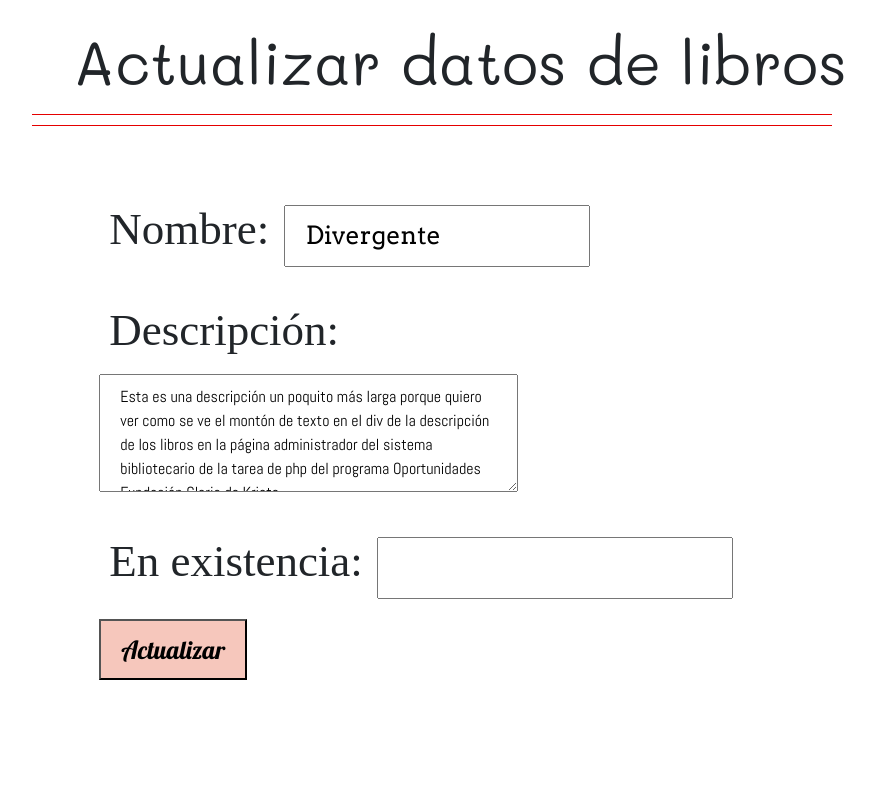
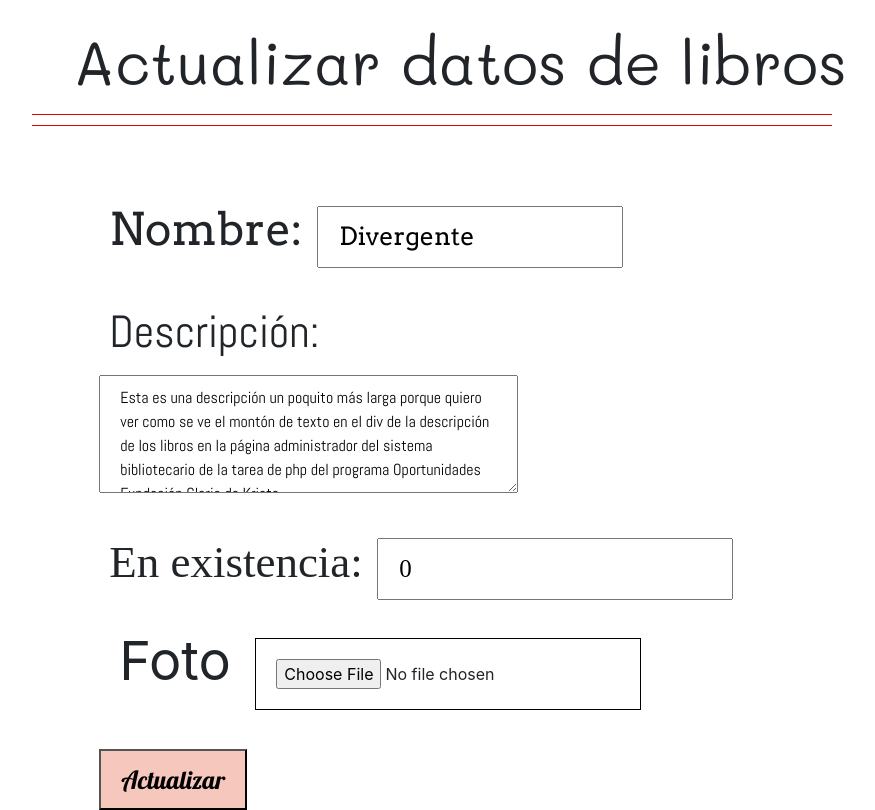
Before and after one commit to erichuang2015/Sistema-Bibliotecario, a PHP site: page /actualizar.php?id=1 in a window 1280 px wide. Shown: the part 57-867 px from the top of the page, without its empty margins (208-1083 px from the left). Before the commit the page ends 737 px from the top, so only its background shows below. Run offline with PHP 8.4, Linux system fonts and the light colour scheme; data comes from the database, SQL or seed files in the repository; some libraries are stand-ins or nearby versions; some web fonts are replaced.

Commit message:
Archivos varios
addController.php, Conexion.php, actualizarController.php, borrar.php, administrador.php, actualizar.php, cambio de nombre de Inicio1.php => index.php

```diff
--- a/controllers/addController.php
+++ b/controllers/addController.php
@@ -8,10 +8,12 @@
 	$autores = $_POST['autores'];
 	$categoria = $_POST['categoria'];
 
-	$valores = ["2",$nombre,$descripcion,$existencia,$autores,$categoria];
+	$valores = [$nombre,$descripcion,$existencia,$autores,$categoria];
 
-	$columnas = ["Id_Libro","Nombre","Descripcion","Existencia","Id_Autor","Id_Editorial"];
+	$columnas = ["Nombre","Descripcion","Existencia","Id_Autor","Id_Editorial"];
 
 	$conexion->InsertQuery("libros", $valores, $columnas, null);
 
+	header("Location:../views/administrador.php?ba");
+
  ?>
--- a/models/Conexion.php
+++ b/models/Conexion.php
@@ -31,12 +31,13 @@
 				} else {
 
 					//Convirtiendo los array a strings para que el query pueda ejecutarse
-					$keys_imploded = implode($columnas);
+					$keys_imploded = implode(",",$columnas);
 					$values_imploded = implode("','",$valores);
 
-					$query = "INSERT INTO $tabla($keys_imploded) VALUES('$values_imploded')";
+					$query = "INSERT INTO $tabla(Id_Libro,$keys_imploded) VALUES(null,'$values_imploded')";
 				}
 
+				echo $query;
 				$this->execQuery($query, $marcadores);
 			} catch (PDOException $e) {
 
@@ -143,7 +144,7 @@
 				$filasAfectadas = $cons_prep->rowCount();
 				if ($filasAfectadas == 0) {
 
-					return "No se ha afectado ninguna fila";
+					return array();
 				} else {
 
 					return $cons_prep->fetchAll();
--- a/views/actualizar.php
+++ b/views/actualizar.php
@@ -31,18 +31,21 @@
 		<h1 id="titulo">Actualizar datos de libros</h1>
 		<br><br>
 		<hr class="hr"><hr class="hr">
-		<form action="../controllers/actualizarController.php" method="post">
-			<label for="nombre" class="camposActualizar">Nombre: </label>
-			<input type="text" name="nombre" class="camposActualizar" id="nombre" value="<?php echo $datos[0]["Nombre"] ?>" placeholder="Nombre" autocomplete="off0".
+		<form action="../controllers/actualizarController.php" method="post" enctype="multipart/form-data">
+			<input type="hidden" name="id" value="<?php echo $_GET['id'] ?>">
+			<label for="nombre" class="camposActualizar" id="nombre">Nombre: </label>
+			<input type="text" name="nombre" class="camposActualizar" id="nombre" value="<?php echo $datos[0]["Nombre"] ?>" placeholder="Nombre" autocomplete="off".
 			>
-			<input type="hidden" name="nombreAnterior" id="nombreAnterior" value="<?php echo $datos[0]["Nombre"] ?>">
 			<br>
-			<label for="descripcion" class="camposActualizar">Descripción: </label>
+			<label for="descripcion" class="camposActualizar" id="descripcion">Descripción: </label>
 			<br>
 			<textarea name="descripcion" class="camposActualizar" id="descripcion" rows="4" cols="50"><?php echo $datos[0]["Descripcion"];?></textarea>
 			<br>
 			<label for="existencia" class="camposActualizar">En existencia: </label>
-			<input type="number" name="existencia" id="existencia" class="camposActualizar">
+			<input type="number" name="existencia" id="existencia" class="camposActualizar" value="<?php echo $datos[0]['Existencia'] ?>">
+			<br>
+			<label for="imagen" class="imagen">Foto</label>
+			<input type="file" name="imagen" class="imagen">
 			<br>
 			<input type="submit" class="camposActualizar" id="actualizarBtn" value="Actualizar">
 		</form>
--- a/views/administrador.php
+++ b/views/administrador.php
@@ -27,10 +27,13 @@
 		<a href="add.php"><button class="agregar">Agregar libro</button></a>
 		<?php include '../views/aside.php'; ?>
 		<div class="editarlibros">
+			<?php if (count($datos) == 0): ?>
+				<h2>No hay libros</h2>
+			<?php endif ?>
 			<?php foreach ($datos as $datoLibro): ?>
 			<div class="libro">
 				<div class="img">
-					<img src="imagenes/libro-default.jpg">
+					<img src="imagenes/portadas/<?php echo $datoLibro['Imagen']; ?>">
 				</div>
 				<div id="infolibro">
 					<h2 class="nombrelibro"><?php echo $datoLibro['Nombre'] ?></h2>
--- a/views/borrar.php
+++ b/views/borrar.php
@@ -27,7 +27,7 @@
 		<br><br>
 		<div id="libro">
 			<h2 id="h2"><?php echo $datos[0]['Nombre'] ?></h2>
-			<img id="img" src="imagenes/libro-default.jpg">
+			<img id="img" src="imagenes/portadas/<?php echo $datos[0]['Imagen'] ?>">
 			<a id="button" href="../controllers/borrarlibroController.php?id=<?php echo $_GET['id']?>"><button>Eliminar</button></a>
 		</div>
 	</section>
--- a/views/css/actualizar.css
+++ b/views/css/actualizar.css
@@ -31,11 +31,11 @@
 input.camposActualizar, textarea {
 	padding: 10px 20px;
 	font-size: 25px;
-	vertical-align: center;
 }
 
 #descripcion {
 	resize: horizontal;
+	font-family: 'Abel', sans-serif;
 }
 
 label.camposActualizar {
@@ -52,10 +52,21 @@ label.camposActualizar {
 	outline-color: #ffffff;
 }
 
-#descripcion{
-	font-family: 'Abel', sans-serif;
-}
-
 #nombre{
 	font-family: 'Arvo', serif;
 }
+
+.imagen {
+	position: relative;
+	left: 24%;
+	top: 30px;
+	padding: 20px;
+}
+
+input.imagen {
+	border: 1px solid #000;
+}
+
+label.imagen {
+	font-size: 54px;
+}
--- a/views/css/borrar.css
+++ b/views/css/borrar.css
@@ -21,7 +21,7 @@
 
 #img {
 	margin-top: 40px;
-	width: 300px;
+	width: 200px;
 	position: absolute;
 	left: 27%;
 }
@@ -44,4 +44,6 @@
 	font-size: 35px;
 	width: 200px;
 	outline: none;
+	position: relative;
+	left: -100px;
 }
--- a/views/nav.php
+++ b/views/nav.php
@@ -3,7 +3,7 @@
 <div class="nav container-fluid">
 	<img src="../views/imagenes/books-icon.png">
 	<ul>
-		<li><a href="Inicio1.php">Inicio</a></li>
+		<li><a href="index.php">Inicio</a></li>
 	</ul>
 	<div class="searchbar">
 		<form action="" method="get">
```
Also changed, not shown: controllers/actualizarController.php (+26 -5 lines), views/index.php (renamed from views/Inicio1.php, +1 -31 lines), views/css/index.css (renamed from views/css/Inicio1.css), views/imagenes/portadas/Harry.jpg (added).
